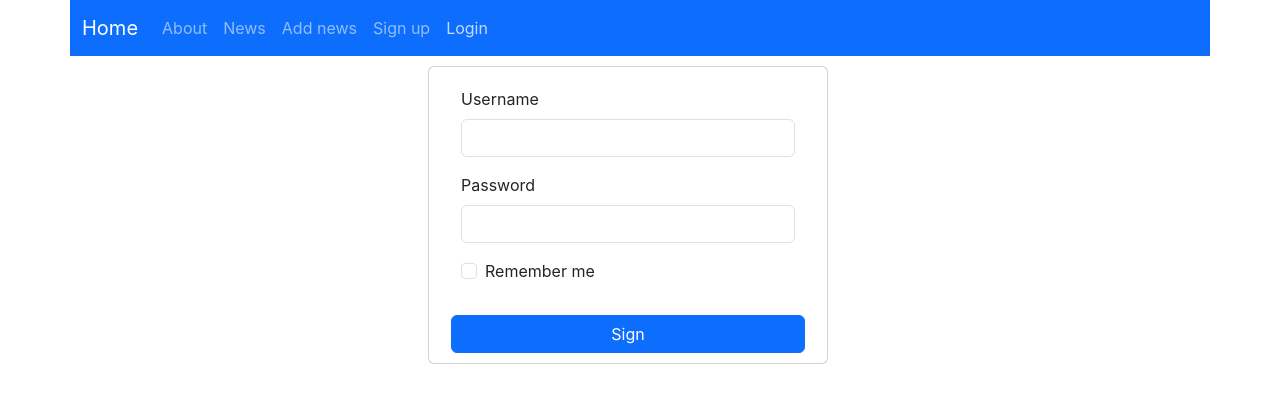
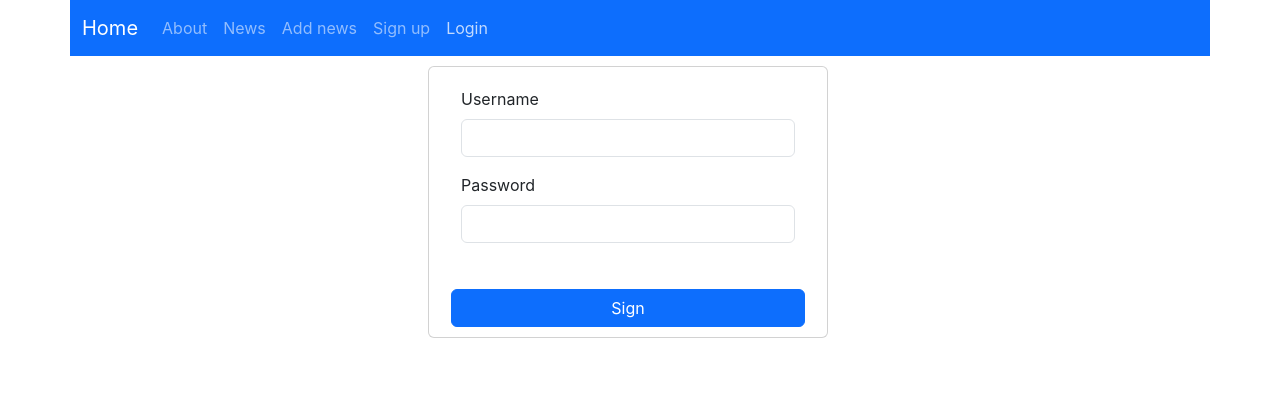
Before and after one commit to Jerdna-v/frameworks_topics_sis3, a React (Create React App) app in the folder front-end/: page / in a window 1280 px wide. Both pictures are taken after a click on the link "Login". Shown: the top 402 px of the page. Built offline with nearby package versions, Linux system fonts and the light colour scheme.

Commit message:
remember me task improved

```diff
--- a/front-end/src/CustomComponents/LoginView.js
+++ b/front-end/src/CustomComponents/LoginView.js
@@ -24,12 +24,6 @@ class LoginView extends React.Component {
   QGetTextFromField(e) {
     this.state.user_input[e.target.name] = e.target.value;
     this.setState({ user_input: this.state.user_input });
-  }
-
-  QGetRememberMe(e) {
-    this.state.user_input.remember_me = !this.state.user_input.remember_me;
-    this.setState({ user_input: this.state.user_input });
-    console.log(this.state)
   }
 
 
@@ -86,15 +80,10 @@ class LoginView extends React.Component {
               className="form-control"
               id="exampleInputPassword1" />
           </div>
-          <div className="form-check">
-            <input className="form-check-input" type="checkbox" value="true" name="remember_me" id="flexCheckDefault" onChange={(e) => this.QGetRememberMe(e)} />
-            <label className="form-check-label" htmlFor="flexCheckDefault">Remember me</label>
-          </div>
+            {/* TODO: Add checkbox to the form. Use bootstrap to do it.*/}
         </form>
         <button style={{ margin: "10px" }} onClick={() => this.QPostLogin()}
           className="btn btn-primary bt">Sign</button>
-
-
 
         {/* TODO: We should display error to the user if something went wrong or a
       success message  if an item was added. Use paragraph with the following classNmes:
```
